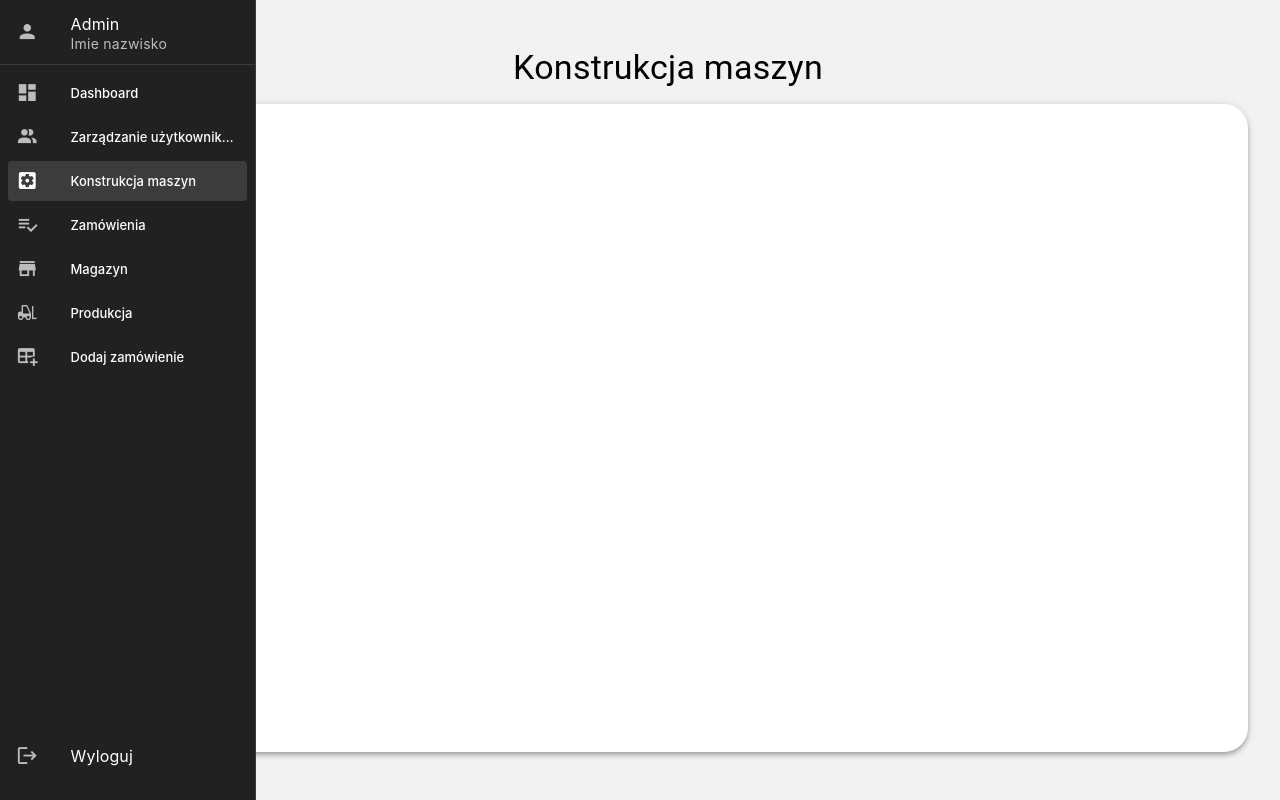
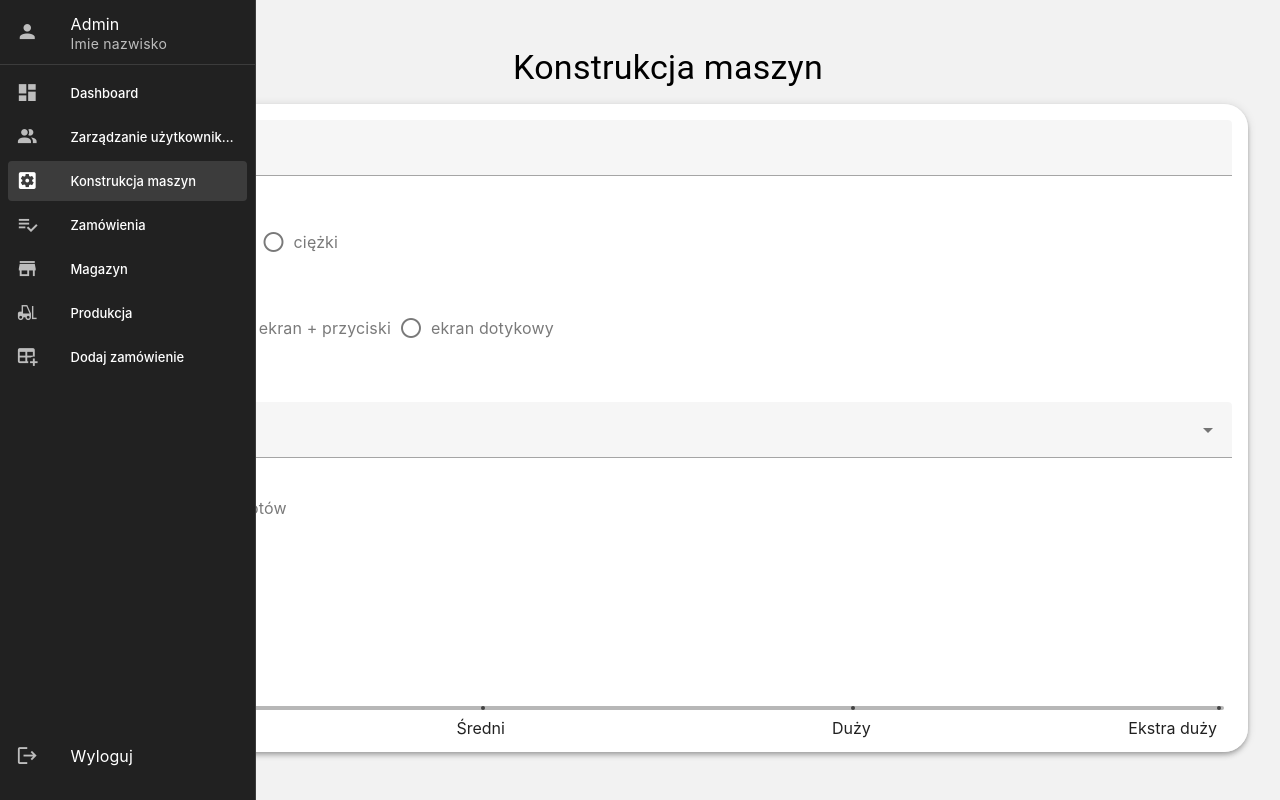
Before and after one commit to Kamil-Matusz/Shot-Blasting-Machines, a Vue app in the folder client/: page /constructions in a window 1280 px wide. Built offline with nearby package versions, Linux system fonts and the light colour scheme.

Commit message:
Created a draft

```diff
--- a/client/src/views/ConstructionsView.vue
+++ b/client/src/views/ConstructionsView.vue
@@ -1,7 +1,87 @@
 <script setup lang="ts">
 import BasePage from '@/components/pages/BasePage.vue'
+import { ref } from 'vue'
+
+const tickLabels = ref({
+  0: 'Mały',
+  1: 'Średni',
+  2: 'Duży',
+  3: 'Ekstra duży',
+})
 </script>
 
 <template>
-  <BasePage title="Konstrukcja maszyn"> </BasePage>
+  <BasePage title="Konstrukcja maszyn">
+    <v-sheet class="mx-auto" width="auto">
+    <v-form @submit.prevent>
+      <v-text-field
+        label="Nazwa modelu"
+      ></v-text-field>
+
+      <p class="font-weight-bold">
+      Typ kosza
+      </p>
+      <v-radio-group inline>
+        <v-radio label="brak" value="no"></v-radio>
+        <v-radio label="lekki" value="light"></v-radio>
+        <v-radio label="ciężki" value="heavy"></v-radio>
+      </v-radio-group>
+
+      <p class="font-weight-bold">
+      Sterowanie
+      </p>
+      <v-radio-group inline>
+        <v-radio label="manualne" value="no"></v-radio>
+        <v-radio label="ekran + przyciski" value="light"></v-radio>
+        <v-radio label="ekran dotykowy" value="heavy"></v-radio>
+      </v-radio-group>
+
+      <p class="font-weight-bold mb-2">
+      Silnik
+      </p>
+      <v-autocomplete label="Wybierz model" :items="['11kW ytong', '7kW tamel']">
+      </v-autocomplete>
+      <v-checkbox label="Regulacja obrotów"></v-checkbox>
+
+      <p class="font-weight-bold">
+      Pozostałe opcje
+      </p>
+      <v-checkbox label="Zawieszka"></v-checkbox>
+
+      <p class="font-weight-bold mb-2">
+      Rozmiar komory
+      </p>
+      <v-slider
+      :max="3"
+      :ticks=tickLabels
+      show-ticks="always"
+      step="1"
+      tick-size="4"
+      class="mb-5"
+      ></v-slider>
+
+      <p class="font-weight-bold mb-5">
+      Załączniki
+      </p>
+      <v-file-input
+        label="Dokumentacja"
+        counter
+        multiple
+        show-size
+      ></v-file-input>
+
+      <v-file-input
+        label="Zdjęcia produktu"
+        counter
+        multiple
+        show-size
+      ></v-file-input>
+
+      <v-textarea label="Uwagi"></v-textarea>
+
+
+      <v-btn class="mt-2" block type="submit">Dodaj maszynę</v-btn>
+    </v-form>
+  </v-sheet>
+  </BasePage>
 </template>
```
